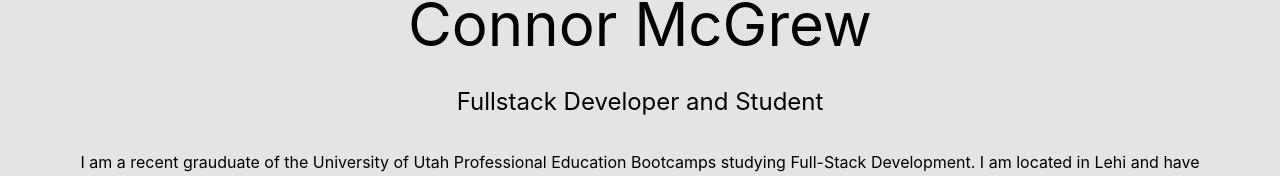
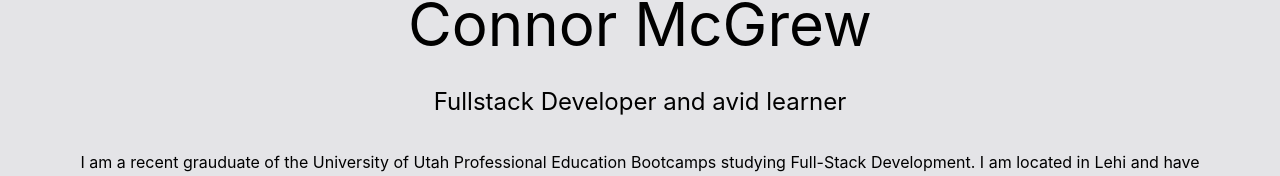
Before and after one commit to connormcgrew/React-Portfolio, a React (Create React App) app: page / in a window 1280 px wide. Shown: the part 538-714 px from the top of the page. Built offline with nearby package versions, Linux system fonts and the light colour scheme.

Commit message:
updated home page

```diff
--- a/src/pages/home.js
+++ b/src/pages/home.js
@@ -13,7 +13,7 @@ export default function Home() {
           </div>
           <div className='text-center p-10'>
             <h2 className='text-6xl  mb-4 py-2'>Connor McGrew</h2>
-            <h3 className='text-2xl py-2'>Fullstack Developer and Student</h3>
+            <h3 className='text-2xl py-2'>Fullstack Developer and avid learner</h3>
             <p className='text-md py-5 leading-8'>
               I am a recent grauduate of the University of Utah Professional Education Bootcamps studying Full-Stack Development.
                I am located in Lehi and have 6 months of coding experience.
```
Also changed, not shown: 2 other files (tests, documents, lock files or other folders).
